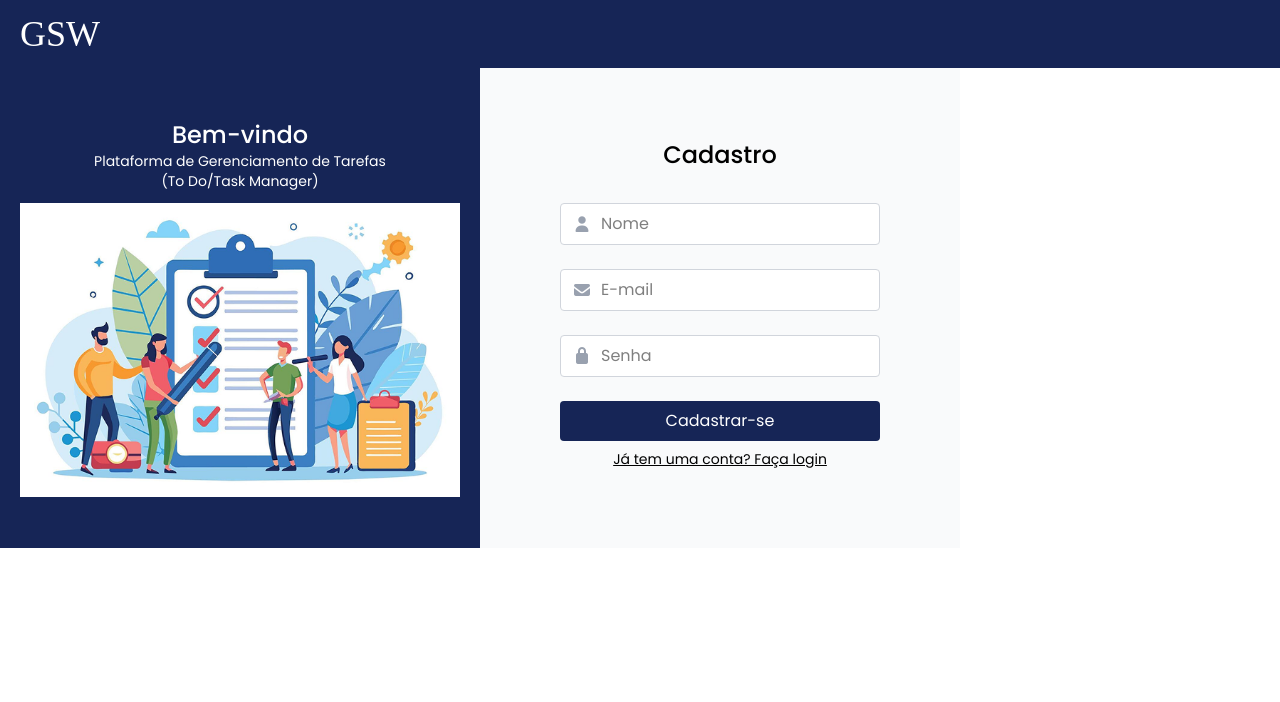
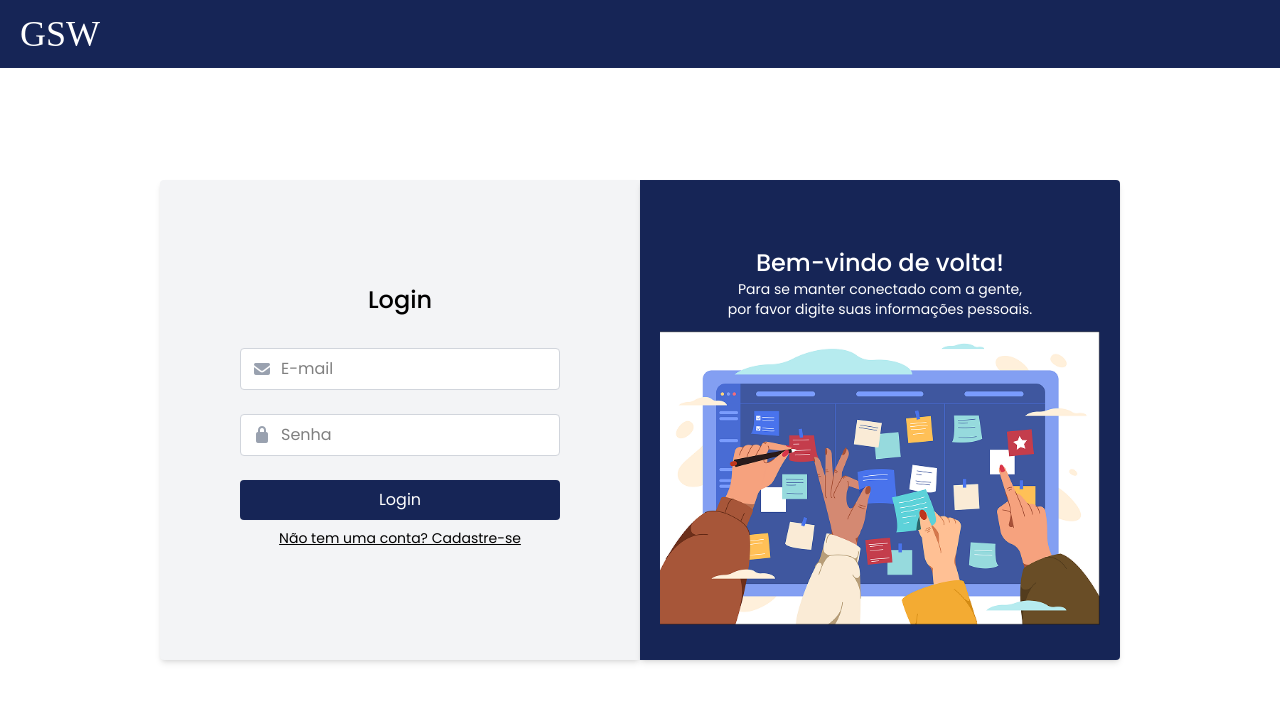
Before and after one commit to GeneSys-fatec/API-3DSM, a React (Vite) app in the folder taskmngr-frontend/: page /login in a window 1280 px wide. Shown: the top 702 px of the page. Built offline with nearby package versions, Linux system fonts and the light colour scheme.

Commit message:
feat[GEN-48]: Concluído desenvolvimento das telas de cadastro e login

```diff
--- a/taskmngr-frontend/src/App.tsx
+++ b/taskmngr-frontend/src/App.tsx
@@ -1,12 +1,15 @@
-import FormularioCadastro from './components/FormularioCadastro'
-import NavbarLogin from './components/headers/NavbarLogin'
+import { BrowserRouter as Router, Route, Routes } from 'react-router-dom'
+import Cadastro from './pages/Cadastro'
+import Login from './pages/Login'
 
 function App() {
   return (
-    <>
-      <NavbarLogin></NavbarLogin>
-      <FormularioCadastro></FormularioCadastro>
-    </>
+    <Router>
+      <Routes>
+        <Route path='/' element={<Cadastro />} />
+        <Route path='/login' element={<Login />} />
+      </Routes>
+    </Router>
   )
 }
 
--- a/taskmngr-frontend/src/components/FormularioCadastro.tsx
+++ b/taskmngr-frontend/src/components/FormularioCadastro.tsx
@@ -5,30 +5,30 @@ import { Link } from "react-router-dom";
 export default class FormularioCadastro extends React.Component {
     render() {
         return (
-            <div className="flex">
-                <div className="w-120 h-120 flex flex-col items-center justify-center bg-blue-950">
-                    <h1 className="font-medium text-2xl text-white">Bem-vindo</h1>
+            <div className="flex justify-center items-center h-[calc(100vh-6rem)]">
+                <div className="w-120 h-120 flex flex-col items-center justify-center bg-blue-950 shadow-md rounded-s-sm">
+                    <h1 className="font-medium text-2xl text-white pt-8">Bem-vindo!</h1>
                     <p className="text-center text-white text-sm">Plataforma de Gerenciamento de Tarefas <br></br>(To Do/Task Manager)</p>
                     <img src="./Cadastro.png" className="w-110 img-fluid pt-3"></img>
                 </div>
-                <div className="w-120 h-120 flex flex-col items-center justify-center bg-gray-50">
+                <div className="w-120 h-120 flex flex-col items-center justify-center bg-gray-100 shadow-md rounded-s-sm">
                     <h1 className="font-medium text-2xl pb-8">Cadastro</h1>
                     <form>
                         <div className="relative w-80">
                             <i className="fa-solid fa-user absolute left-3 top-1/2 -translate-y-1/2 text-gray-400"></i>
-                            <input type="text" placeholder="Nome" className="w-full bg-white pl-10 pr-3 py-2 border border-gray-300 outline-none rounded-sm"></input>
+                            <input type="text" placeholder="Nome" className="w-full bg-white pl-10 pr-3 py-2 border border-gray-300 outline-none rounded-sm" required></input>
                         </div><br></br>
                         <div className="relative w-80">
                             <i className="fa-solid fa-envelope absolute left-3 top-1/2 -translate-y-1/2 text-gray-400"></i>
-                            <input type="email" placeholder="E-mail" className="w-full bg-white pl-10 pr-3 py-2 border border-gray-300 outline-none rounded-sm"></input>
+                            <input type="email" placeholder="E-mail" className="w-full bg-white pl-10 pr-3 py-2 border border-gray-300 outline-none rounded-sm" required></input>
                         </div><br></br>
                         <div className="relative w-80">
                             <i className="fa-solid fa-lock absolute left-3 top-1/2 -translate-y-1/2 text-gray-400"></i>
-                            <input type="password" placeholder="Senha" className="w-full bg-white pl-10 pr-3 py-2 border border-gray-300 outline-none rounded-sm"></input>
+                            <input type="password" placeholder="Senha" className="w-full bg-white pl-10 pr-3 py-2 border border-gray-300 outline-none rounded-sm" required></input>
                         </div><br></br>
                         <BotaoFormulario titulo="Cadastrar-se"></BotaoFormulario>
                     </form>
-                    <Link to="/" className="underline decoration-solid p-2 text-sm">Já tem uma conta? Faça login</Link>
+                    <Link to="/login" className="underline decoration-solid p-2 text-sm hover:text-blue-900">Já tem uma conta? Faça login</Link>
                 </div>
             </div>
         )
--- a/taskmngr-frontend/src/components/FormularioLogin.tsx
+++ b/taskmngr-frontend/src/components/FormularioLogin.tsx
@@ -0,0 +1,32 @@
+import React from "react";
+import BotaoFormulario from "./BotaoFormulario";
+import { Link } from "react-router-dom";
+
+export default class FormularioLogin extends React.Component {
+    render() {
+        return (
+            <div className="flex justify-center items-center h-[calc(100vh-6rem)]">
+                <div className="w-120 h-120 flex flex-col items-center justify-center bg-gray-100 shadow-md rounded-s-sm">
+                    <h1 className="font-medium text-2xl pb-8">Login</h1>
+                    <form>
+                        <div className="relative w-80">
+                            <i className="fa-solid fa-envelope absolute left-3 top-1/2 -translate-y-1/2 text-gray-400"></i>
+                            <input type="email" placeholder="E-mail" className="w-full bg-white pl-10 pr-3 py-2 border border-gray-300 outline-none rounded-sm" required></input>
+                        </div><br></br>
+                        <div className="relative w-80">
+                            <i className="fa-solid fa-lock absolute left-3 top-1/2 -translate-y-1/2 text-gray-400"></i>
+                            <input type="password" placeholder="Senha" className="w-full bg-white pl-10 pr-3 py-2 border border-gray-300 outline-none rounded-sm" required></input>
+                        </div><br></br>
+                        <BotaoFormulario titulo="Login"></BotaoFormulario>
+                    </form>
+                    <Link to="/" className="underline decoration-solid p-2 text-sm hover:text-blue-900">Não tem uma conta? Cadastre-se</Link>
+                </div>
+                <div className="w-120 h-120 flex flex-col items-center justify-center bg-blue-950 shadow-md rounded-e-sm">
+                    <h1 className="font-medium text-2xl text-white pt-8">Bem-vindo de volta!</h1>
+                    <p className="text-center text-white text-sm">Para se manter conectado com a gente,<br></br>por favor digite suas informações pessoais.</p>
+                    <img src="./Login.png" className="w-110 img-fluid pt-3"></img>
+                </div>
+            </div>
+        )
+    }
+}
--- a/taskmngr-frontend/src/components/headers/NavbarPrincipal.tsx
+++ b/taskmngr-frontend/src/components/headers/NavbarPrincipal.tsx
@@ -1,11 +1,15 @@
 import React from "react";
 import "../../styles/Navbar.css";
 
-export default class NavbarLogin extends React.Component {
+export default class NavbarPrincipal extends React.Component {
     render() {
         return (
-            <div className="flex items-center bg-blue-950 h-17 p-5">
+            <div className="flex justify-between items-center bg-blue-950 h-17 p-5">
                 <p className="logo text-4xl text-white">GSW</p>
+                <div className="flex gap-10">
+                    <i className="fa-solid fa-bell text-2xl text-white cursor-pointer"></i>
+                    <i className="fa-solid fa-user text-2xl text-white cursor-pointer"></i>
+                </div>
             </div>
         )
     }
--- a/taskmngr-frontend/src/main.tsx
+++ b/taskmngr-frontend/src/main.tsx
@@ -1,13 +1,10 @@
 import { StrictMode } from 'react'
 import { createRoot } from 'react-dom/client'
-import { BrowserRouter } from 'react-router-dom'
 import './index.css'
 import App from './App.tsx'
 
 createRoot(document.getElementById('root')!).render(
   <StrictMode>
-    <BrowserRouter>
       <App />
-    </BrowserRouter>
   </StrictMode>
 )
--- /dev/null
+++ b/taskmngr-frontend/src/pages/Cadastro.tsx
@@ -0,0 +1,14 @@
+import React from "react";
+import FormularioCadastro from "../components/FormularioCadastro";
+import NavbarLogin from "../components/headers/NavbarLogin";
+
+export default class Cadastro extends React.Component{
+    render() {
+        return (
+            <div>
+                <NavbarLogin></NavbarLogin>
+                <FormularioCadastro></FormularioCadastro>
+            </div>
+        )
+    }
+}
--- /dev/null
+++ b/taskmngr-frontend/src/pages/Login.tsx
@@ -0,0 +1,14 @@
+import React from "react";
+import NavbarLogin from "../components/headers/NavbarLogin";
+import FormularioLogin from "../components/FormularioLogin";
+
+export default class Login extends React.Component{
+    render() {
+        return (
+            <div>
+                <NavbarLogin></NavbarLogin>
+                <FormularioLogin></FormularioLogin>
+            </div>
+        )
+    }
+}
```
